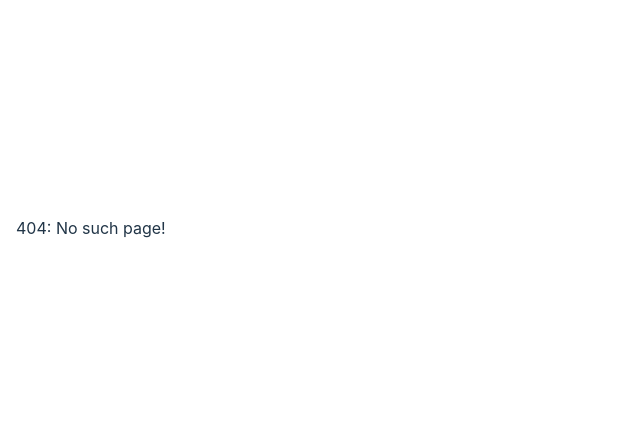
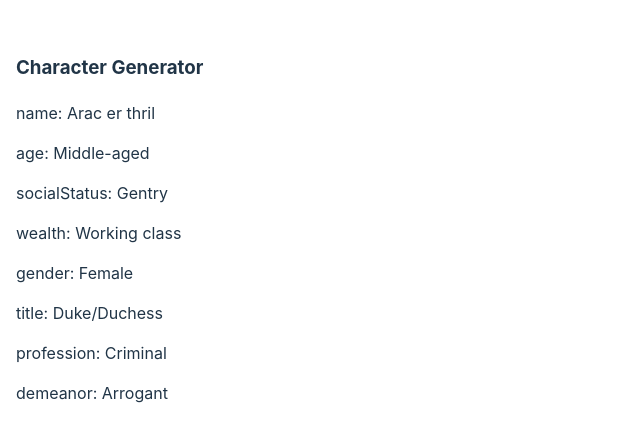
Before and after one commit to johnachastain/randomgen, a React (Vite) app: page /character in a window 1280 px wide. Before the commit this address had no page. Shown: the part 188-630 px from the top of the page, without its empty margins (0-640 px from the left). Built offline with nearby package versions, Linux system fonts and the light colour scheme.

Commit message:
initial setup character generator

```diff
--- a/src/App.tsx
+++ b/src/App.tsx
@@ -3,6 +3,7 @@ import './App.css'
 import { Route, Switch } from "wouter";
 import { Base } from "./Base";
 import { Geomorph } from "./Geomorph";
+import { Character } from "./Character";
 
 function App() {
   // test();
@@ -12,6 +13,7 @@ function App() {
         <Switch>
           <Route path="/" component={Base} />
           <Route path="/geomorph" component={Geomorph} />
+          <Route path="/character" component={Character} />
           <Route>404: No such page!</Route>
         </Switch>
       </RecoilRoot>
--- /dev/null
+++ b/src/Character.tsx
@@ -0,0 +1,11 @@
+
+import { CharacterGenerator } from "./components/CharacterGenerator";
+
+
+export const Character = () => {
+  return (
+    <main>
+      <CharacterGenerator />
+    </main>
+  )
+}
--- a/src/components/CharacterGenerator.tsx
+++ b/src/components/CharacterGenerator.tsx
@@ -1,5 +1,6 @@
 import { useState } from 'react';
-import { getLongName } from '../functions/functions';
+import { getItem, getLongName } from '../functions/functions';
+import { Character } from '../model/Character';
 // import { Character } from '../model/Character';
 
 const age = [
@@ -107,7 +108,18 @@ const profession = [
   'Ecclesiastical'
 ]
 
-const CharacterDefinition = {
+export type Config = {
+  name: Function
+  age: String[]
+  socialStatus: String[]
+  wealth: String[]
+  gender: String[]
+  title: String[]
+  profession: String[]
+  demeanor: String[]
+}
+
+const config: Config = {
   name: getLongName,
   age,
   socialStatus,
@@ -118,13 +130,32 @@ const CharacterDefinition = {
   demeanor
 }
 
+const getCharacter = () => {
+  let baseCharacter: Character = {}
+
+  for (const prop in config) {
+    const functionOrArray = config[ prop as keyof Config ]
+    let result
+    if (functionOrArray instanceof Function) {
+      result = functionOrArray()
+    } else {
+      result = getItem(functionOrArray)
+    }
+    baseCharacter[prop as keyof Character] = result
+  }
+  return baseCharacter
+}
 
 export const CharacterGenerator = () => {
-  const [character, setCharacter] =useState()
+  const [character, setCharacter] =useState<Character>(getCharacter())
 
   return (
     <div>
       <h3>Character Generator</h3>
+      { Object.keys(character).map(key => (
+          <p>{`${key}: ${character[key as keyof Character]}`}</p>
+        ))
+      }
     </div>
   )
 }
--- a/src/functions/functions.ts
+++ b/src/functions/functions.ts
@@ -7,9 +7,9 @@ import * as adjLists from '../lists/adjective_lists'
 const allLists = { ...baseLists, ...deityLists, ...dungeonLists, ...miscLists, ...adjLists }
 
 
-const getRandom = (n: number) => Math.floor(Math.random()* n)
+export const getRandom = (n: number) => Math.floor(Math.random()* n)
 
-const getItem:any = (arr: any) => {
+export const getItem:any = (arr: any) => {
 	const itm = arr.at(getRandom(arr.length));
   const result = typeof itm == 'object' ? getItem(itm) : itm
   return result
--- a/src/model/Base.ts
+++ b/src/model/Base.ts
@@ -1,6 +1,6 @@
 
 export interface Base {
-  name: string
-  key: string
-  description: string
+  name?: string
+  key?: string
+  description?: string
 }
--- a/src/model/Being.ts
+++ b/src/model/Being.ts
@@ -2,7 +2,7 @@ import { Base } from './Base'
 import { Object } from './Object'
 
 export interface Being extends Base {
-  name: string
-  age: string
-  possessions: Object[]
+  name?: string
+  age?: string
+  possessions?: Object[]
 }
```
Also changed, not shown: src/model/Character.ts (+8 -8 lines).
